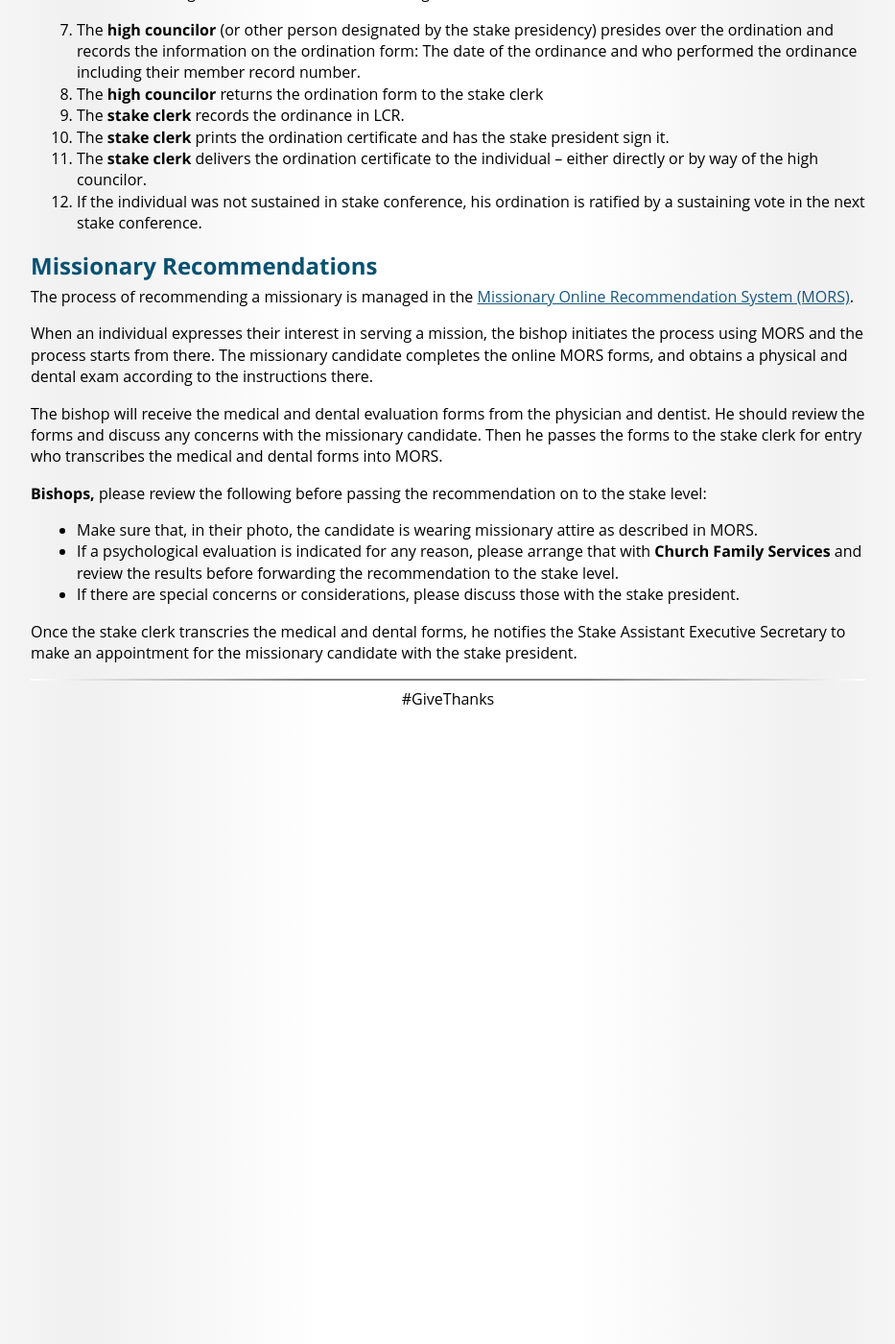
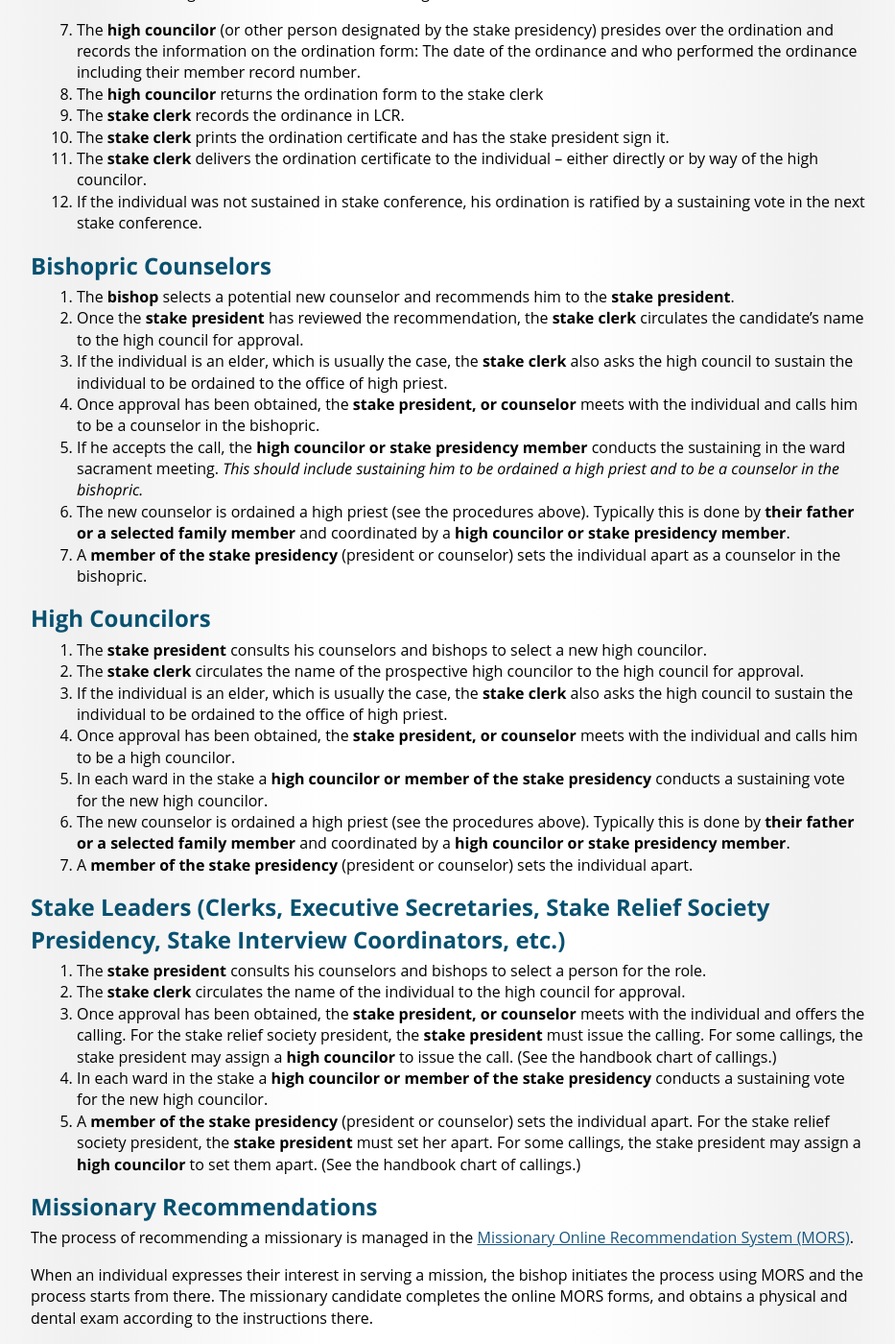
Before and after one commit to ProvoYsa2/Docs, a Jekyll site: the page built from procedures.md, in a window 1280 px wide and 1400 px high, scrolled down 2014 px. Shown: the whole window at 96% size, without its empty margins (173-1106 px from the left). Built offline with Jekyll 4.4.1, drawn with Linux system fonts in a browser that asks for light colours; some web fonts are replaced; before the commit the page ends 2764 px from its top, so only the background shows below that; some of the changed text lies outside the part shown.

Commit message:
More procedures

```diff
--- a/procedures.md
+++ b/procedures.md
@@ -73,16 +73,45 @@ Per the [General Handbook](https://www.churchofjesuschrist.org/study/manual/gene
 11. The **stake clerk** delivers the ordination certificate to the individual – either directly or by way of the high councilor.
 12.	If the individual was not sustained in stake conference, his ordination is ratified by a sustaining vote in the next stake conference.
 
+## Bishopric Counselors
+
+1. The **bishop** selects a potential new counselor and recommends him to the **stake president**.
+2. Once the **stake president** has reviewed the recommendation, the **stake clerk** circulates the candidate's name to the high council for approval.
+3. If the individual is an elder, which is usually the case, the **stake clerk** also asks the high council to sustain the individual to be ordained to the office of high priest.
+4. Once approval has been obtained, the **stake president, or counselor** meets with the individual and calls him to be a counselor in the bishopric.
+5. If he accepts the call, the **high councilor or stake presidency member** conducts the sustaining in the ward sacrament meeting. *This should include sustaining him to be ordained a high priest and to be a counselor in the bishopric.*
+6. The new counselor is ordained a high priest (see the procedures above). Typically this is done by **their father or a selected family member** and coordinated by a **high councilor or stake presidency member**.
+7. A **member of the stake presidency** (president or counselor) sets the individual apart as a counselor in the bishopric.
+
+## High Councilors
+
+1. The **stake president** consults his counselors and bishops to select a new high councilor.
+2. The **stake clerk** circulates the name of the prospective high councilor to the high council for approval.
+3. If the individual is an elder, which is usually the case, the **stake clerk** also asks the high council to sustain the individual to be ordained to the office of high priest.
+4. Once approval has been obtained, the **stake president, or counselor** meets with the individual and calls him to be a high councilor.
+5. In each ward in the stake a **high councilor or member of the stake presidency** conducts a sustaining vote for the new high councilor.
+6. The new counselor is ordained a high priest (see the procedures above). Typically this is done by **their father or a selected family member** and coordinated by a **high councilor or stake presidency member**.
+7. A **member of the stake presidency** (president or counselor) sets the individual apart.
+
+## Stake Leaders (Clerks, Executive Secretaries, Stake Relief Society Presidency, Stake Interview Coordinators, etc.)
+
+1. The **stake president** consults his counselors and bishops to select a person for the role.
+2. The **stake clerk** circulates the name of the individual to the high council for approval.
+3. Once approval has been obtained, the **stake president, or counselor** meets with the individual and offers the calling. For the stake relief society president, the **stake president** must issue the calling. For some callings, the stake president may assign a **high councilor** to issue the call. (See the handbook chart of callings.)
+5. In each ward in the stake a **high councilor or member of the stake presidency** conducts a sustaining vote for the new high councilor.
+7. A **member of the stake presidency** (president or counselor) sets the individual apart. For the stake relief society president, the **stake president** must set her apart. For some callings, the stake president may assign a **high councilor** to set them apart. (See the handbook chart of callings.)
+
 ## Missionary Recommendations
 The process of recommending a missionary is managed in the [Missionary Online Recommendation System (MORS)](https://missionaryrecommendations.churchofjesuschrist.org).
 
 When an individual expresses their interest in serving a mission, the bishop initiates the process using MORS and the process starts from there. The missionary candidate completes the online MORS forms, and obtains a physical and dental exam according to the instructions there.
 
-The bishop will receive the medical and dental evaluation forms from the physician and dentist. He should review the forms and discuss any concerns with the missionary candidate. Then he passes the forms to the stake clerk for entry who transcribes the medical and dental forms into MORS.
+The bishop will receive the medical and dental evaluation forms from the physician and dentist. He should review the forms, *make sure they are complete*, and discuss any concerns with the missionary candidate. Then he passes the forms to the stake clerk for entry who transcribes the medical and dental forms into MORS.
 
 **Bishops,** please review the following before passing the recommendation on to the stake level:
 
 * Make sure that, in their photo, the candidate is wearing missionary attire as described in MORS.
+* When reviewing the medical and dental forms, make sure they are complete. Commonly missed items are: the vision screening, Tuberculosis screening, and "... any medication ... that might impair their ability to drive?". If there is any missing information the form, you or the missionary candidate will need to contact the physician.
 * If a psychological evaluation is indicated for any reason, please arrange that with **Church Family Services** and review the results before forwarding the recommendation to the stake level.
 * If there are special concerns or considerations, please discuss those with the stake president.
 
```
